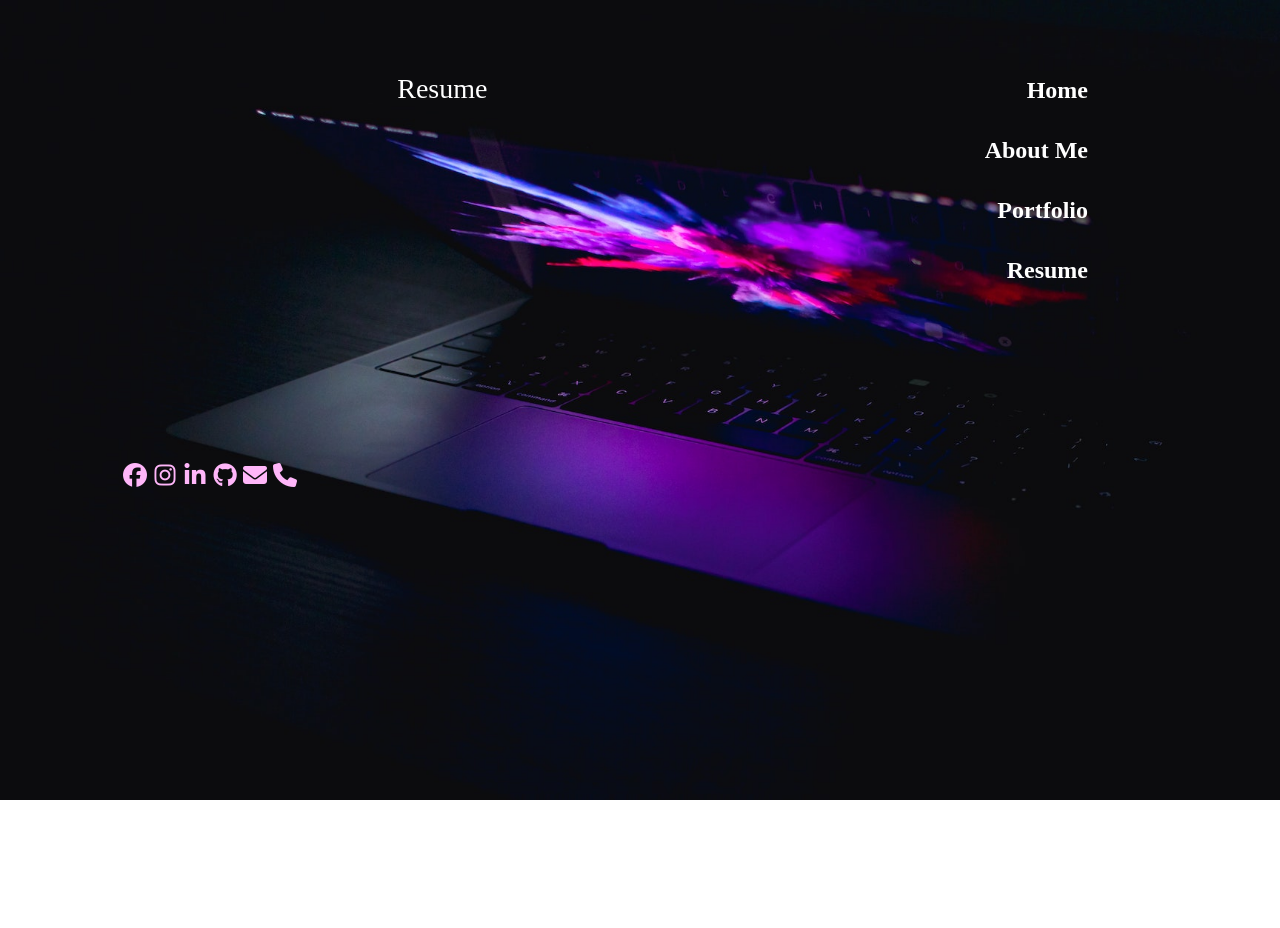
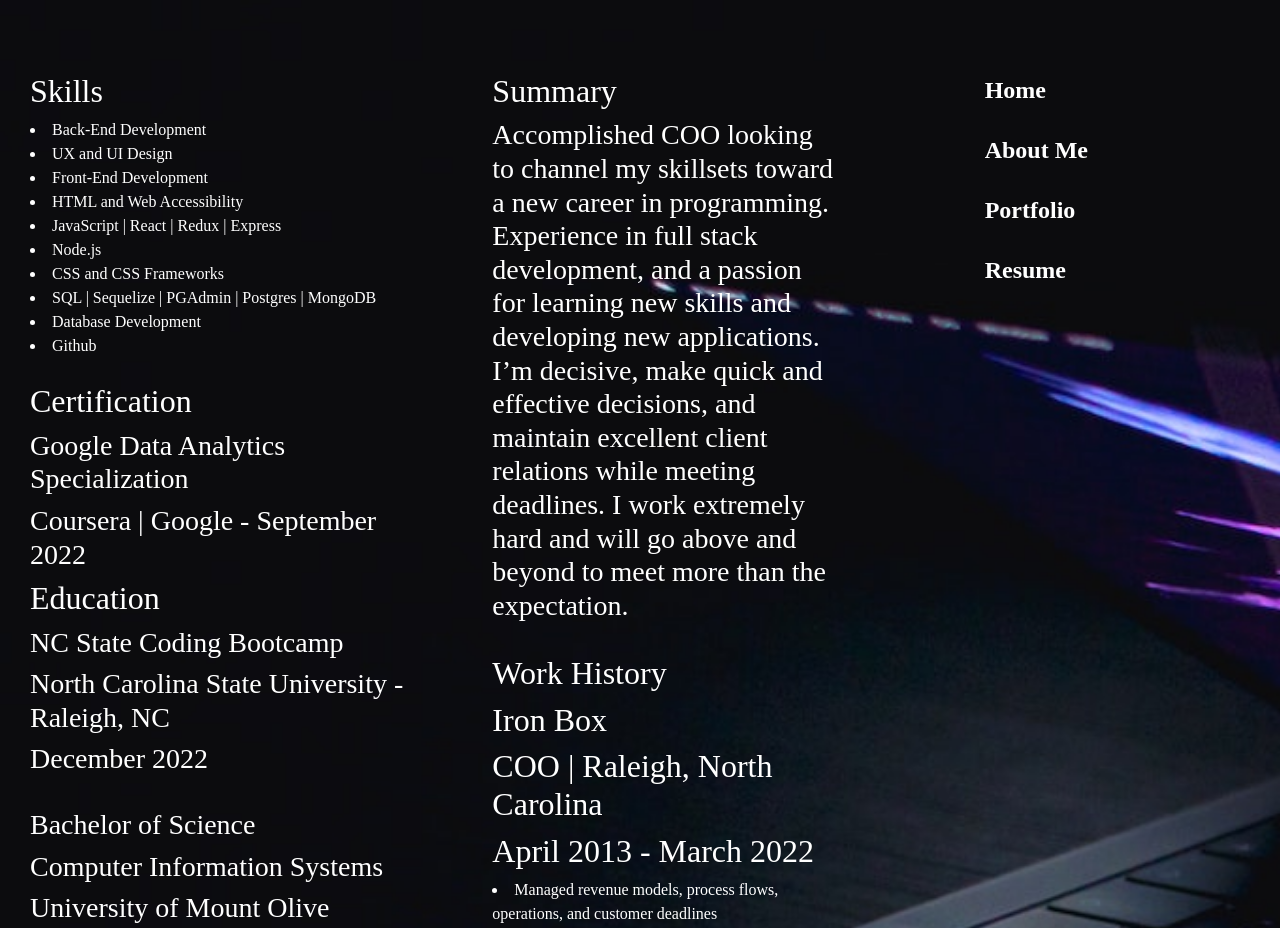
Before and after one commit to BDedafoe/my_profile, a React (Create React App) app: page /resume in a window 1280 px wide. Shown: the top 928 px of the page. Before the commit the page ends 838 px from the top, so only its background shows below. Built offline with nearby package versions, Linux system fonts and the light colour scheme.

Commit message:
added resume

```diff
--- a/public/index.html
+++ b/public/index.html
@@ -5,8 +5,7 @@
     <link rel="icon" href="%PUBLIC_URL%/favicon.ico" />
     <meta name="viewport" content="width=device-width, initial-scale=1" />
     <script src="https://kit.fontawesome.com/468d497980.js" crossorigin="anonymous"></script>
-
-    <title>Brittany Dedafoe</title>
+      <title>Brittany Dedafoe</title>
   </head>
   <body>
     <noscript>You need to enable JavaScript to run this app.</noscript>
--- a/src/public/my.css
+++ b/src/public/my.css
@@ -1,11 +1,15 @@
-
-
-.App {
+body {
   background-image: url('./mainBackground.jpg');
   background-size: cover;
   background-repeat:no-repeat;
-  min-width: 100vh;
+  position: static;
+  min-width: 100%;
   min-height: 100vh;
+
+
+}
+
+.App {
   font-family: Copperplate;
   color: white;
   padding: 0;
@@ -30,7 +34,7 @@
 .mainNavbar li a {
   color: white;
   text-decoration: none;
-  position: static;
+
   font-size: 24px;
   font-weight: bold;
 
@@ -80,3 +84,25 @@
   padding: 20px;
 
 }
+
+.resumeContainer {
+  display: flex;
+}
+
+.resumeLeft {
+  text-align: left;
+  flex: 50%;
+  padding: 0 30px;
+
+}
+
+.resumeRight {
+  text-align: left;
+  flex: 50%;
+  padding: 0 50px;
+
+}
+
+li {
+  text-align: left;
+}
--- a/src/views/resume.js
+++ b/src/views/resume.js
@@ -2,10 +2,49 @@ import React from 'react';
 
 const Resume = () => {
   return (
-    <div>
-      <h3>Resume</h3>
-      <div>
-
+    <div className="resumeContainer">
+      <div className="resumeLeft">
+        <h2>Skills</h2>
+          <li>Back-End Development</li>
+          <li>UX and UI Design</li>
+          <li>Front-End Development</li>
+          <li>HTML and Web Accessibility</li>
+          <li>JavaScript | React | Redux | Express</li>
+          <li>Node.js</li>
+          <li>CSS and CSS Frameworks</li>
+          <li>SQL | Sequelize | PGAdmin | Postgres | MongoDB</li>
+          <li>Database Development</li>
+          <li>Github</li>
+        <br></br>
+          <h2>Certification</h2>
+            <h3>Google Data Analytics Specialization</h3>
+            <h3>Coursera | Google - September 2022</h3>
+          <h2>Education</h2>
+            <h3>NC State Coding Bootcamp</h3>
+            <h3>North Carolina State University - Raleigh, NC</h3>
+            <h3>December 2022</h3>
+          <br></br>
+            <h3>Bachelor of Science</h3>
+            <h3>Computer Information Systems</h3>
+            <h3>University of Mount Olive</h3>
+            <h3>Mount Olive, NC December 2012</h3>
+      </div>
+      <div className="resumeRight">
+          <h2>Summary</h2>
+            <h3>Accomplished COO looking to channel my skillsets toward a new career in programming.  Experience in full stack development, and a passion for learning new skills and developing new applications. I’m decisive, make quick and effective decisions, and maintain excellent client relations while meeting deadlines.  I work extremely hard and will go above and beyond to meet more than the expectation. </h3>
+        <br></br>
+          <h2>Work History</h2>
+          <h2>Iron Box</h2>
+          <h2>COO | Raleigh, North Carolina</h2>
+          <h2>April 2013 - March 2022</h2>
+            <li>Managed revenue models, process flows, operations, and customer deadlines</li>
+            <li>Implemented policies to promote company culture and increase productivity across all departments  </li>
+            <li>Reduced costs through client and distributor price negotiations by 24%</li>
+            <li>Expanded company workforce to keep up with increased demand by 60%</li>
+            <li>Created customer database, vendor cost analysis reports, project timelines, and inventory projections</li>
+            <li>Developed non-disclosure agreements to work with competitors </li>
+            <li>Assisted in the development of employee handbooks and company procedures for each department</li>
+            <li>Resolved problems with high-profile customers to solidify customer retention</li>
       </div>
     </div>
   );
```
Also changed, not shown: package.json (line endings or trailing spaces).
